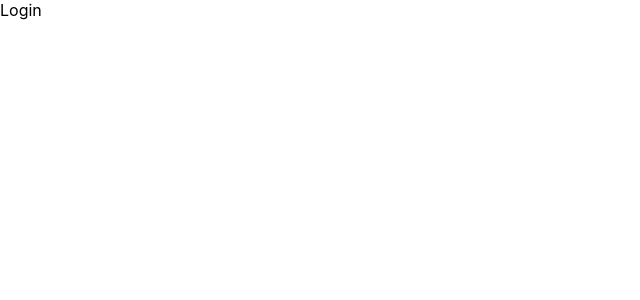
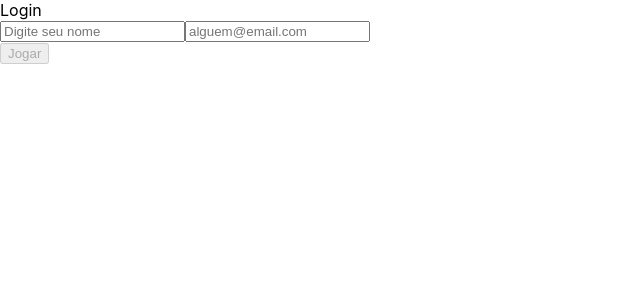
Before and after one commit to victorjunior95/sd-08-project-trivia-react-redux, a React (Create React App) app: page / in a window 1280 px wide. Shown: the top 300 px of the page, without its empty margins (0-640 px from the left). Built offline with nearby package versions, Linux system fonts and the light colour scheme.

Commit message:
req 1 - tela de login

```diff
--- a/src/App.js
+++ b/src/App.js
@@ -11,7 +11,7 @@ export default function App() {
     <Switch>
       <Route path="/questions" component={ Questions } />
       <Route path="/feedback" component={ Feedback } />
-      <Route exact path="/ranking" component={ Ranking } />
+      <Route path="/ranking" component={ Ranking } />
       <Route exact path="/" component={ Login } />
     </Switch>
   );
--- a/src/pages/Login.js
+++ b/src/pages/Login.js
@@ -1,9 +1,98 @@
-import React, { Component } from 'react'
+import React, { Component } from 'react';
+import { Link } from 'react-router-dom';
+// import { connect } from 'react-redux';
+// import PropTypes from 'prop-types';
+// import { actionUserEmail } from '../actions/walletActions';
+
+// import './Login.css';
 
 export default class Login extends Component {
-    render() {
-        return (
-            <div>Login</div>
-        )
+  constructor() {
+    super();
+
+    this.state = {
+      name: '',
+      email: '',
+      isDisable: true,
+    };
+
+    this.handleChange = this.handleChange.bind(this);
+    this.validate = this.validate.bind(this);
+  }
+
+  validate() {
+    const { name, email } = this.state;
+    console.log(this.state);
+    if (name.length > 0 && email.length > 0) {
+      this.setState({ isDisable: false });
+    } else {
+      this.setState({ isDisable: true });
     }
+  }
+
+  handleChange({ target: { name, value } }) {
+    this.setState({
+      [name]: value,
+    });
+  }
+
+  handleSubmit(event) {
+    event.preventDefault();
+  }
+
+  render() {
+    const { name, email, isDisable } = this.state;
+
+    return (
+      <form className="form-login" onSubmit={ this.handleSubmit }>
+        <div className="login-pass">Login</div>
+        <div className="login-pass">
+          <input
+            type="text"
+            name="name"
+            value={ name }
+            onChange={ this.handleChange }
+            onKeyUp={ this.validate }
+            placeholder="Digite seu nome"
+            data-testid="input-player-name"
+          />
+          <input
+            type="text"
+            name="email"
+            value={ email }
+            onChange={ this.handleChange }
+            onKeyUp={ this.validate }
+            placeholder="alguem@email.com"
+            data-testid="input-gravatar-email"
+          />
+        </div>
+        <div>
+          <Link to="/questions">
+            <button
+              type="submit"
+              disabled={ isDisable }
+              data-testid="btn-play"
+            >
+              Jogar
+            </button>
+          </Link>
+        </div>
+      </form>
+    );
+  }
 }
+
+// export default Login;
+// const mapStateToProps = (state) => ({
+//   readEmail: state.user.email,
+// });
+
+// const mapDispatchToProps = (dispatch) => ({
+//   writeEmail: (email) => dispatch(actionUserEmail(email)),
+// });
+
+// export default connect(mapStateToProps, mapDispatchToProps)(Login);
+
+// Login.propTypes = {
+//   writeEmail: PropTypes.func.isRequired,
+// };
```
